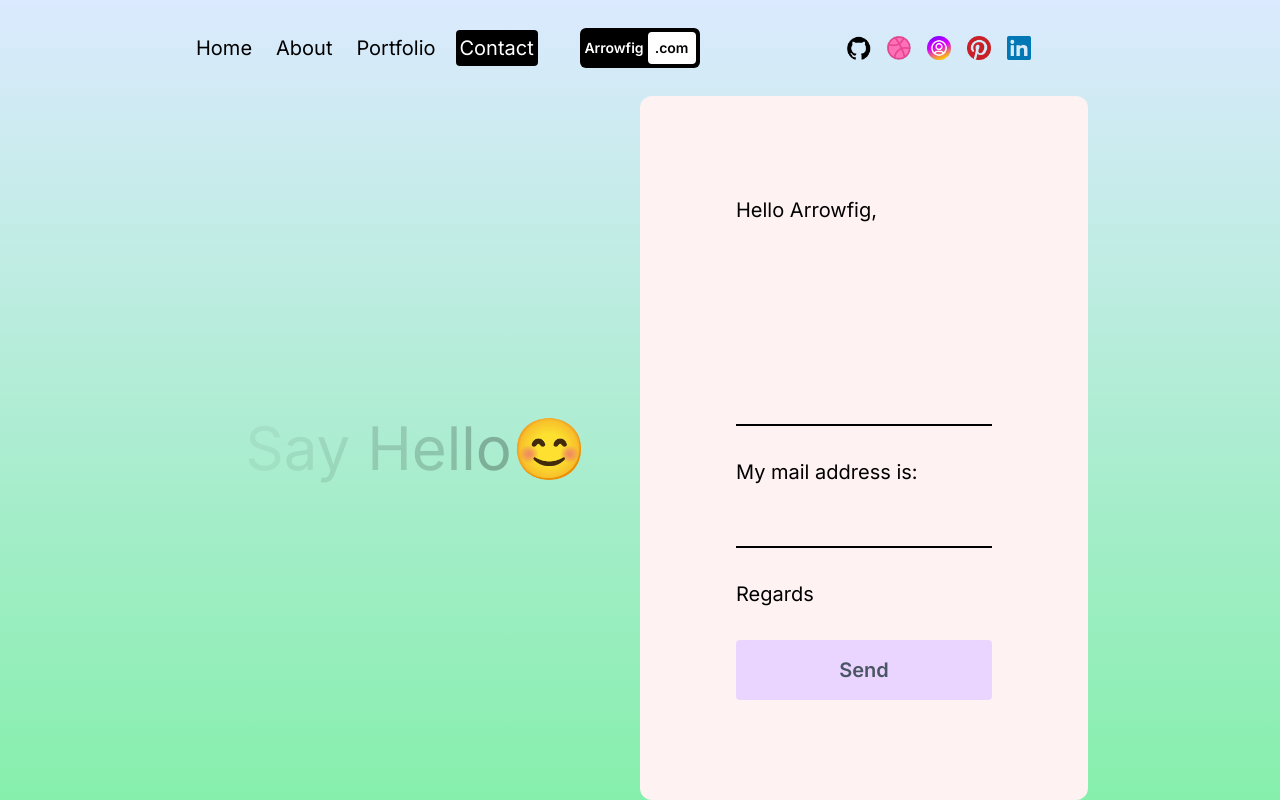
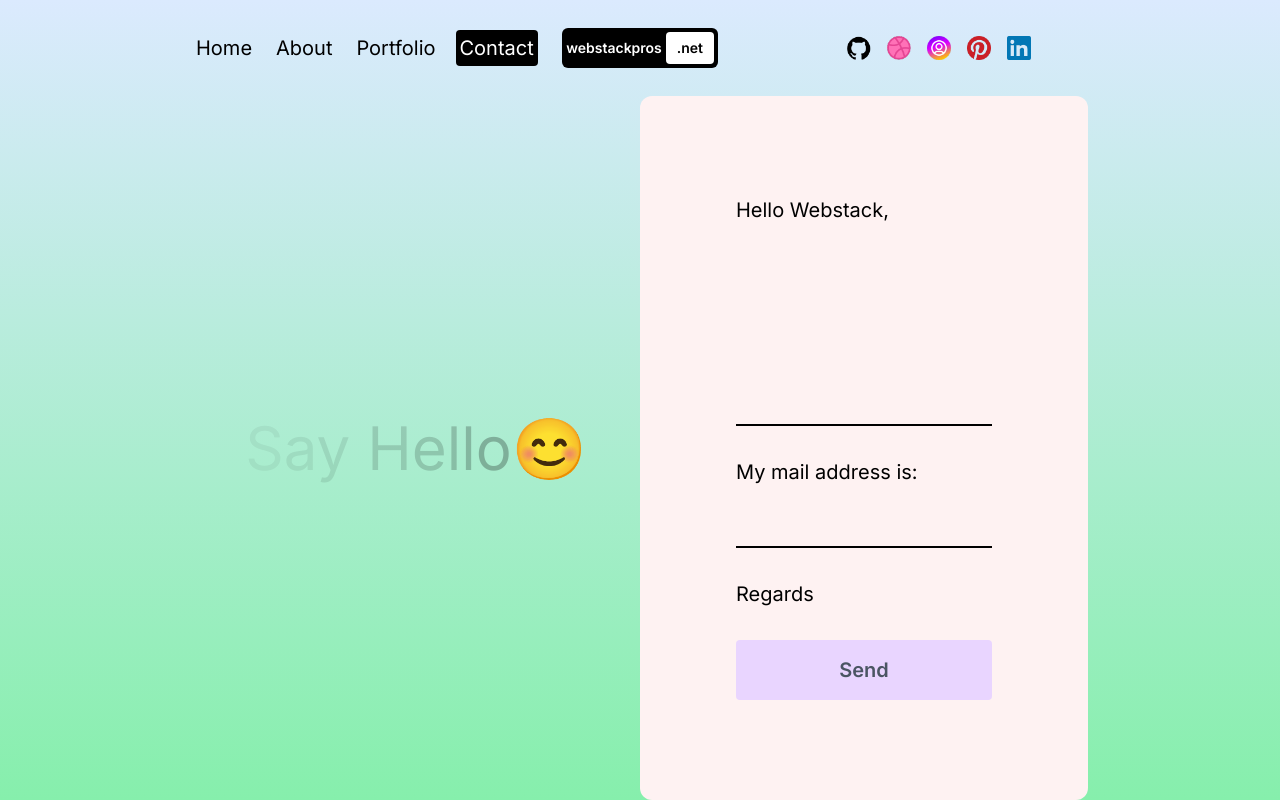
Before and after one commit to rajrupdasofficial/Arrowportfolio, a Next.js app: page /contact in a window 1280 px wide. Built offline with nearby package versions, Linux system fonts and the light colour scheme.

Commit message:
Allow fixing enabled (#2)
* hero image changes

Signed-off-by: RajrupDasid <rajrupofficialid@protonmail.com>

* primary name fixing enabled

Signed-off-by: RajrupDasid <rajrupofficialid@protonmail.com>

---------

Signed-off-by: RajrupDasid <rajrupofficialid@protonmail.com>

```diff
--- a/src/app/contact/page.jsx
+++ b/src/app/contact/page.jsx
@@ -64,7 +64,7 @@ const ContactPage = () => {
           onSubmit={sendEmail}
           ref={form}
           className="h-1/2 lg:h-full lg:w-1/2 bg-red-50 rounded-xl text-xl flex flex-col gap-8 justify-center p-24">
-          <span>Hello Arrowfig,</span>
+          <span>Hello Webstack,</span>
           <textarea
             rows={6}
             className="bg-transparent border-b-2 border-b-black outline-none resize-none"
--- a/src/app/layout.js
+++ b/src/app/layout.js
@@ -6,8 +6,8 @@ import TransitionProvider from "@/components/transitionProvider";
 const inter = Inter({ subsets: ["latin"] });
 
 export const metadata = {
-  title: "Welcome to arrowfig where everything is possible",
-  description: "We are a unified technology company",
+  title: "Welcome to Webstackpros where everything is possible",
+  description: "Technological stack for professional customers",
 };
 
 export default function RootLayout({ children }) {
--- a/src/components/navbar.jsx
+++ b/src/components/navbar.jsx
@@ -76,9 +76,9 @@ const NavBar = () => {
         <Link
           href="/"
           className="text-sm bg-black rounded-md p-1 font-semibold flex items-center justify-center">
-          <span className="text-white mr-1">Arrowfig</span>
+          <span className="text-white mr-1">webstackpros</span>
           <span className="w-12 h-8 rounded bg-white text-black flex items-center justify-center">
-            .com
+            .net
           </span>
         </Link>
       </div>
```
